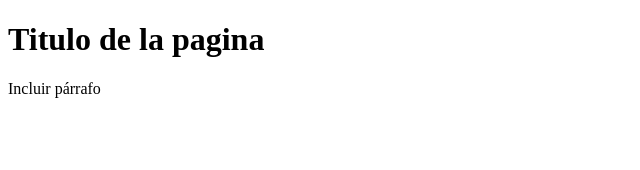
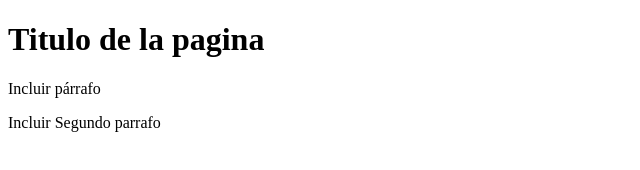
Before and after one commit to Walter-Santillan/proyectoWeb_1, a plain HTML site: page index.html in a window 1280 px wide. Shown: the whole page, without its empty margins (0-640 px from the left). Drawn offline with Linux system fonts and the light colour scheme.

Commit message:
Agregando segundo párrafo

```diff
--- a/index.html
+++ b/index.html
@@ -9,5 +9,6 @@
 <body>
     <h1>Titulo de la pagina</h1>
     <p>Incluir párrafo</p>
+    <p>Incluir Segundo parrafo</p>
 </body>
 </html>
```
